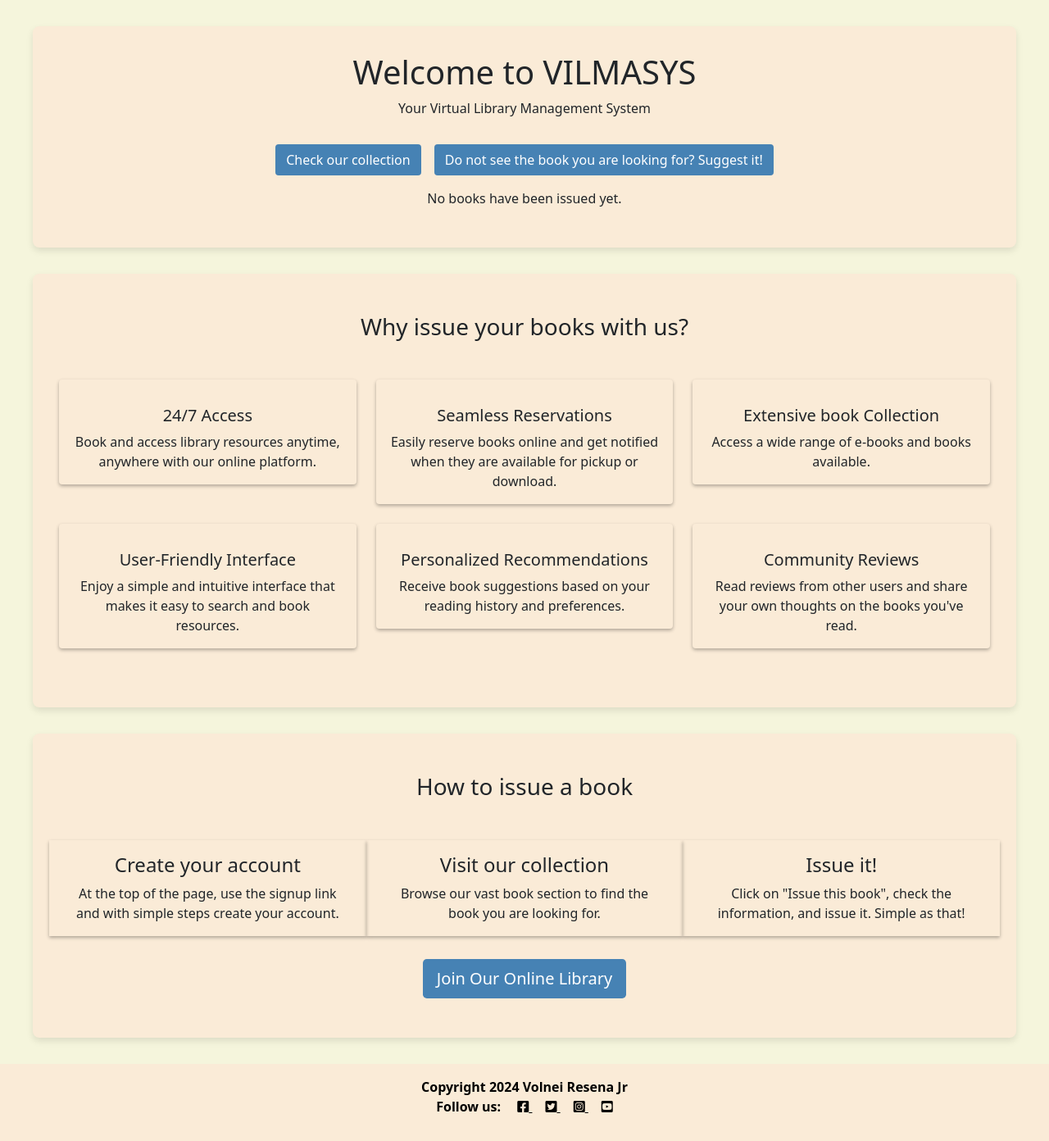
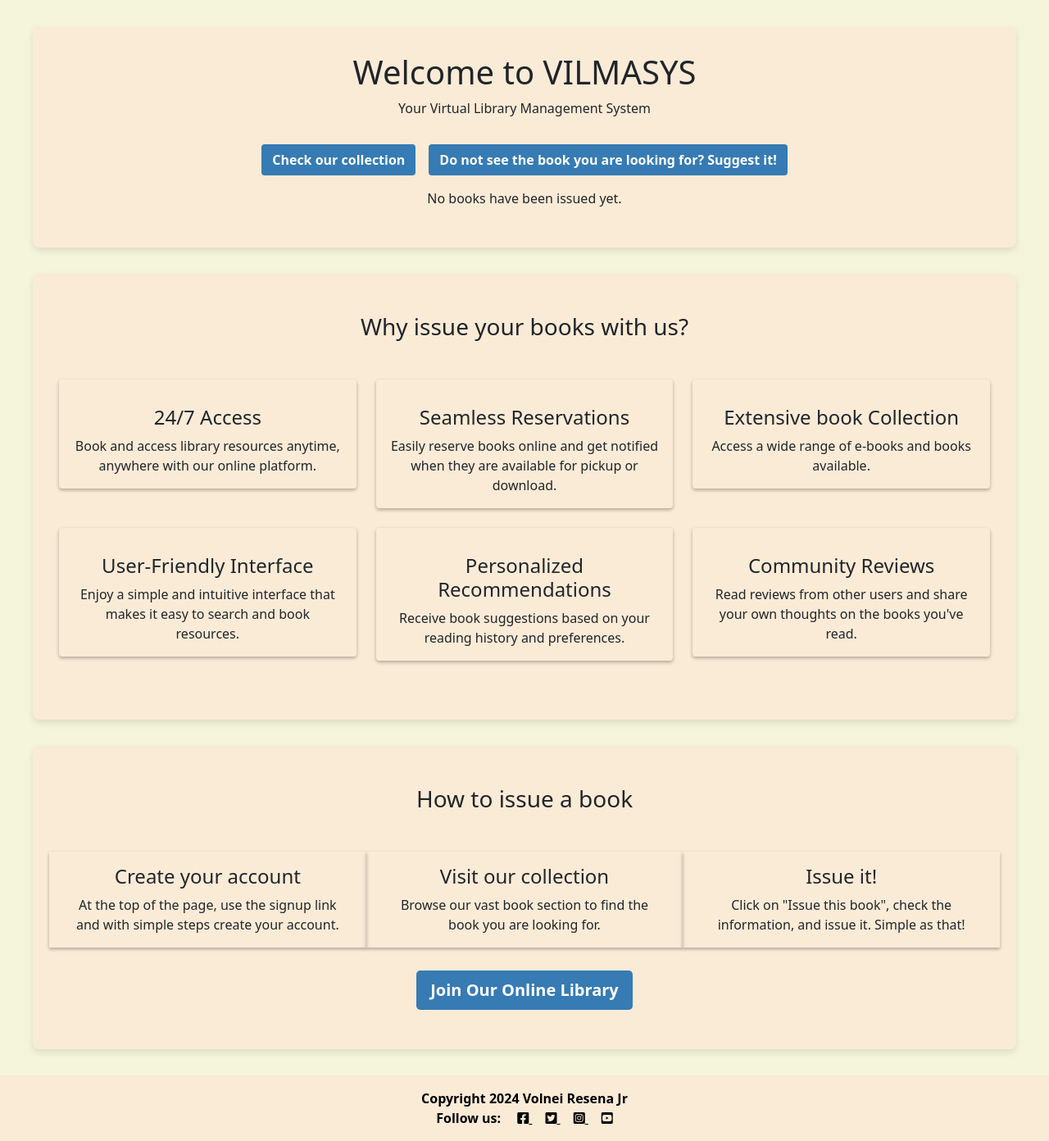
Before and after one commit to Volneirj/project_iv_ci, a Django app: page / in a window 1280 px wide. Shown: the part 60-1452 px from the top of the page at 82% size. Before the commit the page ends 1418 px from the top, so only its background shows below. Run offline with Django 4.2, Linux system fonts and the light colour scheme; data that the repository does not hold is empty.

Commit message:
Fix Html issues
*Fixed heading issues

*Fixed HTTPS issues

*Fixed CEO issues

```diff
--- a/home/templates/home/home.html
+++ b/home/templates/home/home.html
@@ -25,7 +25,7 @@
                             <img src="{{ book.featured_image.url }}" class="card-img-top" alt="{{ book.title }}">
                         </div>
                         <div class="card-body">
-                            <h5 class="card-title">{{ book.title }}</h5>
+                            <h4 class="card-title">{{ book.title }}</h4>
                             <p class="card-text">Issued {{ book.issued_times }} times</p>
                         </div>
                     </a>
@@ -48,7 +48,7 @@
                 <div class="card border-light shadow-sm">
                     <div class="card-body">
                         <i class="bi bi-check-square fs-3"></i>
-                        <h5 class="card-title mt-3">24/7 Access</h5>
+                        <h4 class="card-title mt-3">24/7 Access</h4>
                         <p class="card-text">Book and access library resources anytime, anywhere with our online
                             platform.</p>
                     </div>
@@ -59,7 +59,7 @@
                 <div class="card border-light shadow-sm">
                     <div class="card-body">
                         <i class="bi bi-check-square fs-3"></i>
-                        <h5 class="card-title mt-3">Seamless Reservations</h5>
+                        <h4 class="card-title mt-3">Seamless Reservations</h4>
                         <p class="card-text">Easily reserve books online and get notified when they are available
                             for pickup or download.</p>
                     </div>
@@ -70,7 +70,7 @@
                 <div class="card border-light shadow-sm">
                     <div class="card-body">
                         <i class="bi bi-check-square fs-3"></i>
-                        <h5 class="card-title mt-3">Extensive book Collection</h5>
+                        <h4 class="card-title mt-3">Extensive book Collection</h4>
                         <p class="card-text">Access a wide range of e-books and books available.</p>
                     </div>
                 </div>
@@ -80,7 +80,7 @@
                 <div class="card border-light shadow-sm">
                     <div class="card-body">
                         <i class="bi bi-check-square fs-3"></i>
-                        <h5 class="card-title mt-3">User-Friendly Interface</h5>
+                        <h4 class="card-title mt-3">User-Friendly Interface</h4>
                         <p class="card-text">Enjoy a simple and intuitive interface that makes it easy to search and
                             book resources.</p>
                     </div>
@@ -91,7 +91,7 @@
                 <div class="card border-light shadow-sm">
                     <div class="card-body">
                         <i class="bi bi-check-square fs-3"></i>
-                        <h5 class="card-title mt-3">Personalized Recommendations</h5>
+                        <h4 class="card-title mt-3">Personalized Recommendations</h4>
                         <p class="card-text">Receive book suggestions based on your reading history and preferences.
                         </p>
                     </div>
@@ -102,7 +102,7 @@
                 <div class="card border-light shadow-sm">
                     <div class="card-body">
                         <i class="bi bi-check-square fs-3"></i>
-                        <h5 class="card-title mt-3">Community Reviews</h5>
+                        <h4 class="card-title mt-3">Community Reviews</h4>
                         <p class="card-text">Read reviews from other users and share your own thoughts on the books
                             you've read.</p>
                     </div>
--- a/library_project/settings.py
+++ b/library_project/settings.py
@@ -160,6 +160,7 @@ cloudinary.config(
     cloud_name=os.getenv('CLOUDINARY_CLOUD_NAME'),
     api_key=os.getenv('CLOUDINARY_API_KEY'),
     api_secret=os.getenv('CLOUDINARY_API_SECRET'),
+    secure=True,
 )
 
 # Default primary key field type
--- a/static/css/style.css
+++ b/static/css/style.css
@@ -230,8 +230,9 @@
 
 /* Buttons */
 .btn-styling {
-    background-color: #4682B4;
+    background-color: #367bb3;
     color: #ffffff;
+    font-weight: bold;
 }
 
 /* Sign up container */
--- a/templates/base.html
+++ b/templates/base.html
@@ -11,8 +11,10 @@
 <html class="h-100" lang="en">
 
 <head>
-    <title>VIL-MASYS</title>
-    <meta name="viewport" content="width=device-width, initial-scale=1">
+    <meta charset="UTF-8">
+    <meta name="viewport" content="width=device-width, initial-scale=1.0">
+    <meta name="description" content="Welcome to VILMASYS, your Virtual Library Management System. Discover and issue books online with 24/7 access, seamless reservations, and personalized recommendations.">
+    <title>VILMASYS - Virtual Library Management System</title>
 
     <!-- Favicon -->
     <link rel="icon" href="/static/favicon/favicon.png" type="image/png">
@@ -134,16 +136,16 @@
         </p>
         <p class="m-0 text-center text-end">
             Follow us:
-            <a href="https://www.facebook.com/" target="_blank" class="text-end">
+            <a href="https://www.facebook.com/" target="_blank" class="text-end" aria-label="Follow us on Facebook">
                 <i class="fab fa-facebook-square ms-3"></i>
             </a>
-            <a href="https://twitter.com/" target="_blank" class="text-end">
+            <a href="https://twitter.com/" target="_blank" class="text-end" aria-label="Follow us on Twitter">
                 <i class="fab fa-twitter-square ms-3"></i>
             </a>
-            <a href="https://www.instagram.com/" target="_blank" class="text-end">
+            <a href="https://www.instagram.com/" target="_blank" class="text-end" aria-label="Follow us on Instagram">
                 <i class="fab fa-instagram-square ms-3"></i>
             </a>
-            <a href="https://www.youtube.com/" target="_blank" class="text-end">
+            <a href="https://www.youtube.com/" target="_blank" class="text-end" aria-label="Follow us on YouTube">
                 <i class="fab fa-youtube-square ms-3"></i>
             </a>
         </p>
```
Also changed, not shown: 1 other file.
